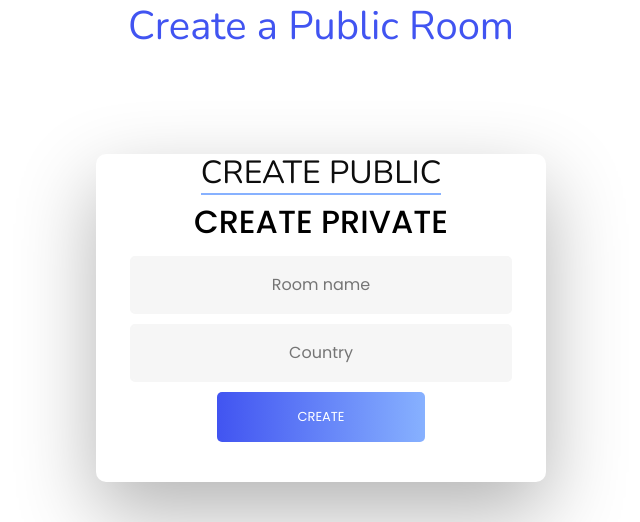
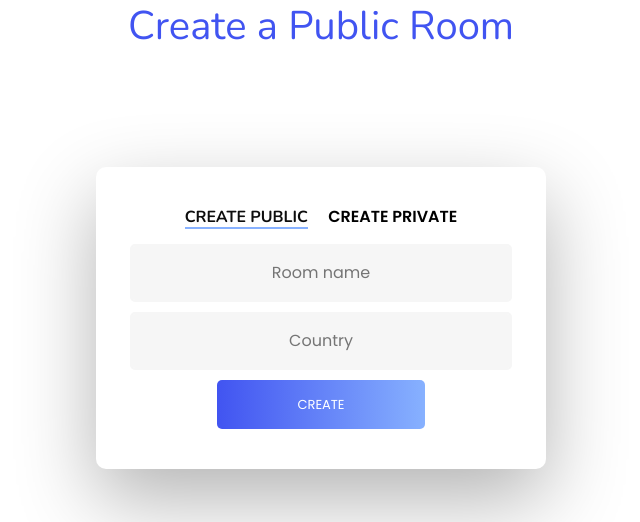
Before and after one commit to waleedev01/RoomX, a PHP site: page /createRoom.php in a window 1280 px wide. Shown: the part 78-600 px from the top of the page, without its empty margins (319-959 px from the left). Run offline with PHP 8.4, Linux system fonts and the light colour scheme; the visitor is signed in with stand-in values (Sample User, id 1); data that the repository does not hold is empty.

Commit message:
css updates

```diff
--- a/room/createPrivateRoom.php
+++ b/room/createPrivateRoom.php
@@ -23,8 +23,8 @@
 <div class="wrapperRoom">
   <div id="formContent">
     <!-- Tabs Titles -->
-    <h2 class="underlineHover" ><a style="text-decoration:none; color:Black" href="createRoom.php"> Create Public </a></h2>
-    <h2 class="active"> Create Private </h2>
+    <h2 class="underlineHover" style="font-size:16px; text-align:center; font-weight:600; margin:40px 8px 10px 8px"><a style="text-decoration:none; color:Black" href="createRoom.php"> Create Public </a></h2>
+    <h2 class="active" style="font-size:16px; text-align:center; font-weight:900; margin:40px 8px 10px 8px"> Create Private </h2>
 
     <!-- Login Form -->
     <form action="processCreatePrivateRoom.php" method="post">
--- a/room/createRoom.php
+++ b/room/createRoom.php
@@ -22,8 +22,8 @@
 <div class="wrapperRoom">
   <div id="formContent">
     <!-- Tabs Titles -->
-    <h2 class="active"> Create Public </h2>
-    <h2 class="underlineHover" ><a style="text-decoration:none; color:Black" href="createPrivateRoom.php"> Create Private </a></h2>
+    <h2 class="active" style="font-size:16px; text-align:center; font-weight:900; margin:40px 8px 10px 8px"> Create Public </h2>
+    <h2 class="underlineHover" style="font-size:16px; text-align:center; font-weight:600; margin:40px 8px 10px 8px"><a style="text-decoration:none; color:Black" href="createPrivateRoom.php"> Create Private </a></h2>
     <!-- Form -->
     <form action="processCreateRoom.php" method="post">
       <input type="text" id="name" name="name" placeholder="Room name" required>
--- a/room/joinPrivateRoom.php
+++ b/room/joinPrivateRoom.php
@@ -21,7 +21,7 @@
 <div class="wrapperRoom">
   <div id="formContent">
     <!-- Tabs Titles -->
-    <h2 class="active"> Join Private </h2>
+    <h2 class="active" style="font-size:16px; text-align:center; font-weight:900; margin:40px 8px 10px 8px"> Join Private </h2>
 
     <!-- Login Form -->
     <form action="processJoinPrivateRoom.php" method="post">
```
